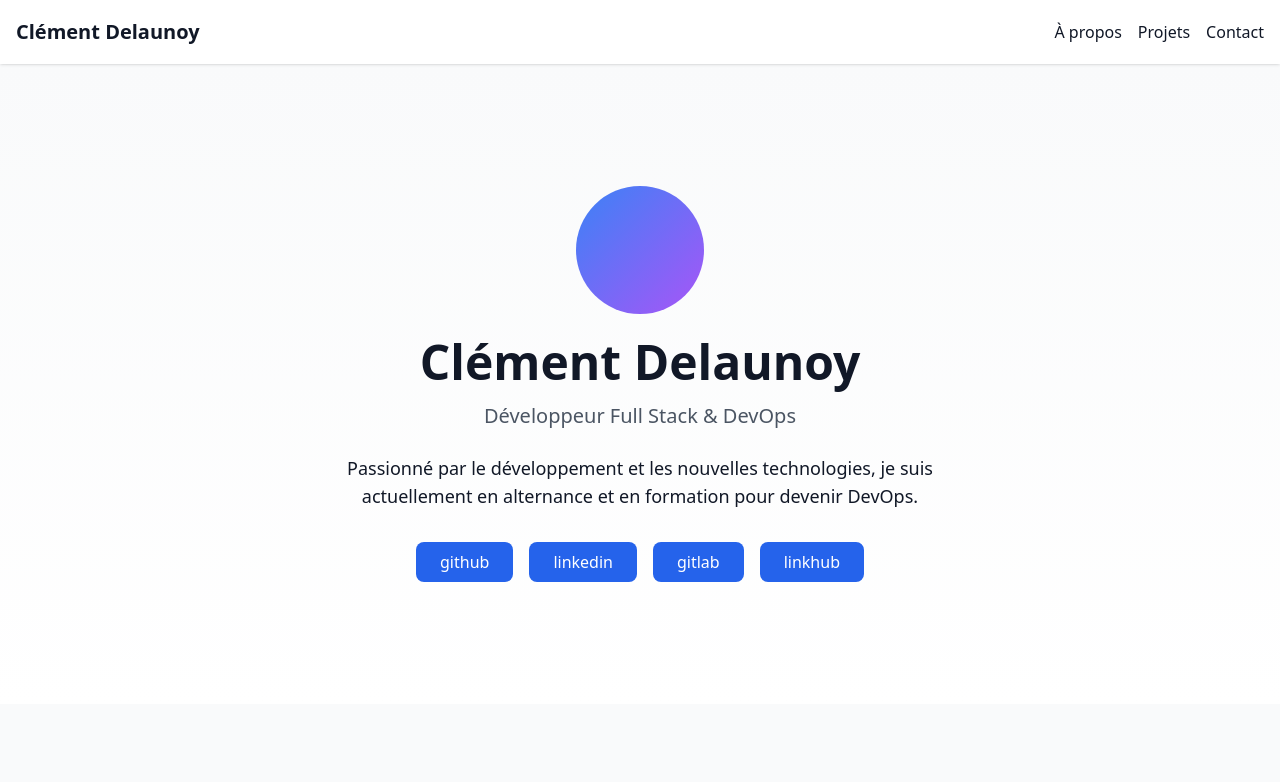
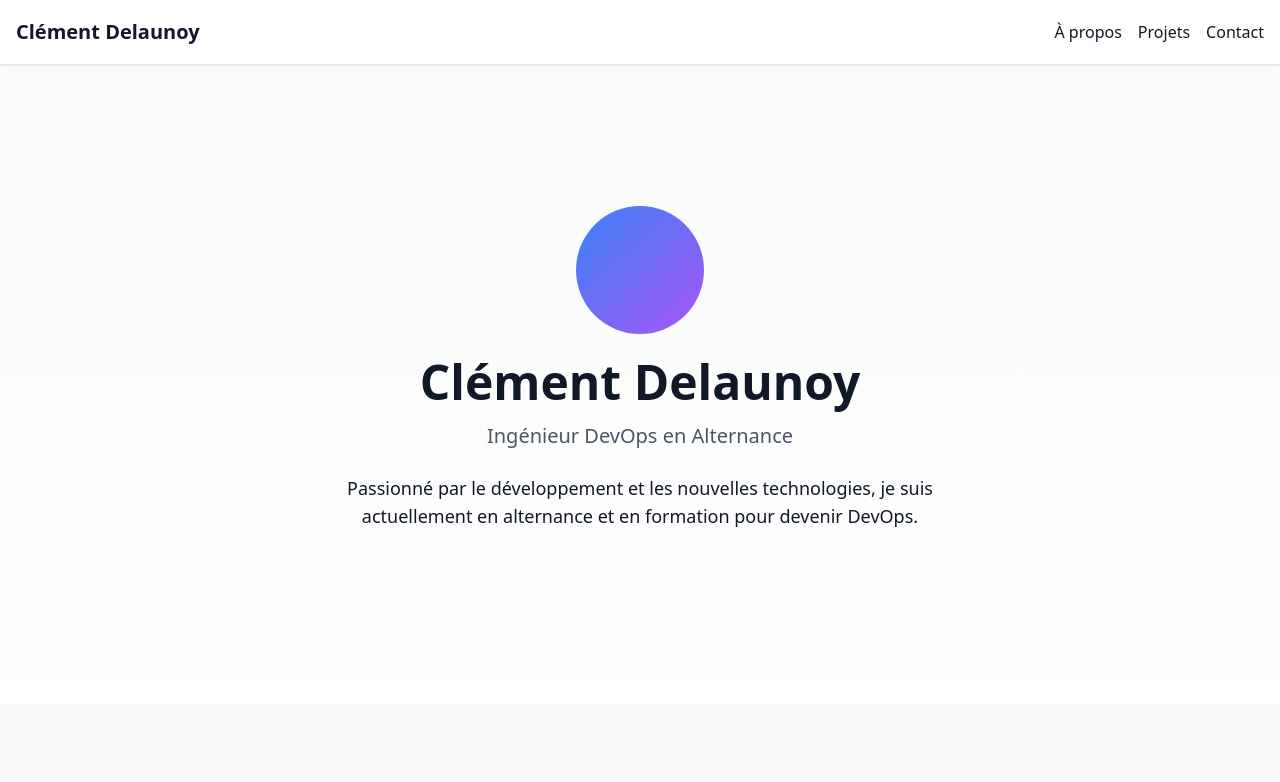
Before and after one commit to kuramentooo/portfolio, a Next.js app: page /portfolio/ in a window 1280 px wide. Shown: the top 782 px of the page. Built offline with nearby package versions, Linux system fonts and the light colour scheme.

Commit message:
ADD: all

```diff
--- a/src/components/Footer.tsx
+++ b/src/components/Footer.tsx
@@ -2,15 +2,24 @@
 
 export default function Footer() {
   return (
-    <footer className="bg-gray-100 dark:bg-gray-800">
-      <div className="max-w-7xl mx-auto py-8 px-4">
-        <div className="flex justify-between items-center">
-          <p>© {new Date().getFullYear()} Clément Delaunoy</p>
-          <div className="flex space-x-4">
-            <a href={profile.links.github} target="_blank" rel="noopener noreferrer">GitHub</a>
-            <a href={profile.links.linkedin} target="_blank" rel="noopener noreferrer">LinkedIn</a>
-          </div>
+    <footer className="bg-gray-100 dark:bg-gray-800 py-8">
+      <div className="max-w-4xl mx-auto px-4">
+        <div className="flex flex-wrap justify-center gap-6">
+          {Object.entries(profile.links).map(([platform, url]) => (
+            <a
+              key={platform}
+              href={url}
+              target="_blank"
+              rel="noopener noreferrer"
+              className="text-gray-600 dark:text-gray-400 hover:text-gray-900 dark:hover:text-gray-100"
+            >
+              {platform}
+            </a>
+          ))}
         </div>
+        <p className="text-center mt-6 text-gray-600 dark:text-gray-400">
+          © {new Date().getFullYear()} {profile.name}
+        </p>
       </div>
     </footer>
   )
--- a/src/components/Hero.tsx
+++ b/src/components/Hero.tsx
@@ -6,32 +6,17 @@
       <div className="max-w-4xl mx-auto px-4 text-center">
         <div className="mb-8">
           <div className="w-32 h-32 mx-auto mb-6 rounded-full overflow-hidden bg-gray-200 dark:bg-gray-700">
-            {/* Placeholder pour la photo de profil */}
             <div className="w-full h-full bg-gradient-to-br from-blue-500 to-purple-500" />
           </div>
           <h1 className="text-5xl font-bold mb-4">{profile.name}</h1>
           <p className="text-xl text-gray-600 dark:text-gray-400 mb-6">
-            Développeur Full Stack & DevOps
+            Ingénieur DevOps en Alternance
           </p>
           <p className="text-lg max-w-2xl mx-auto">
             Passionné par le développement et les nouvelles technologies,
             je suis actuellement en alternance et en formation pour devenir DevOps.
           </p>
         </div>
-
-        <div className="flex justify-center space-x-4">
-          {Object.entries(profile.links).map(([platform, url]) => (
-            <a
-              key={platform}
-              href={url}
-              target="_blank"
-              rel="noopener noreferrer"
-              className="px-6 py-2 bg-blue-600 text-white rounded-lg hover:bg-blue-700 transition-colors"
-            >
-              {platform}
-            </a>
-          ))}
-        </div>
       </div>
     </section>
   )
--- a/src/data/profile.ts
+++ b/src/data/profile.ts
@@ -95,8 +95,9 @@
       name: "Portfolio",
       description: "Portfolio personnel",
       url: "https://github.com/kuramentooo/kuramentooo",
-      tech: ["Web", "GitHub Pages"]
-    },
+      demoUrl: "https://kuramentooo.github.io/portfolio/",
+      tech: ["Next.js", "TypeScript", "Tailwind CSS"]
+    }
   ]
 }
 
```
